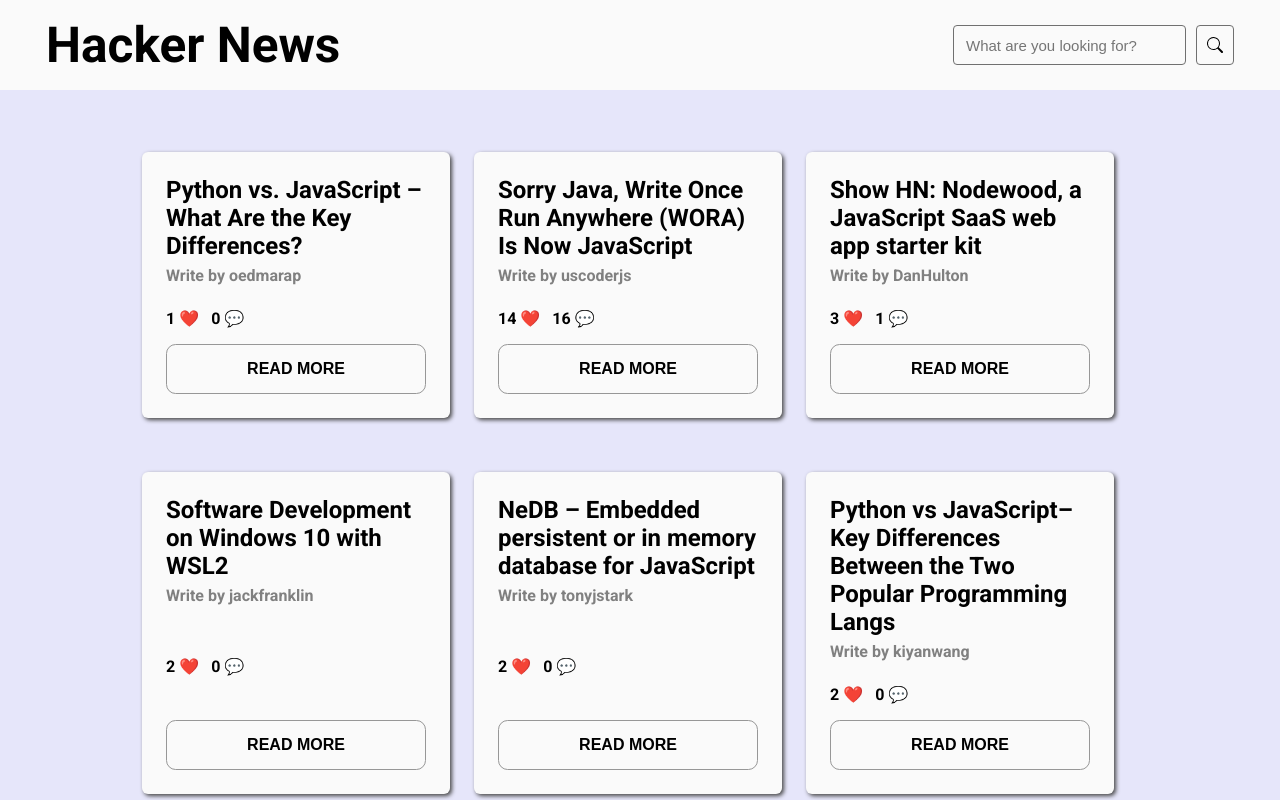
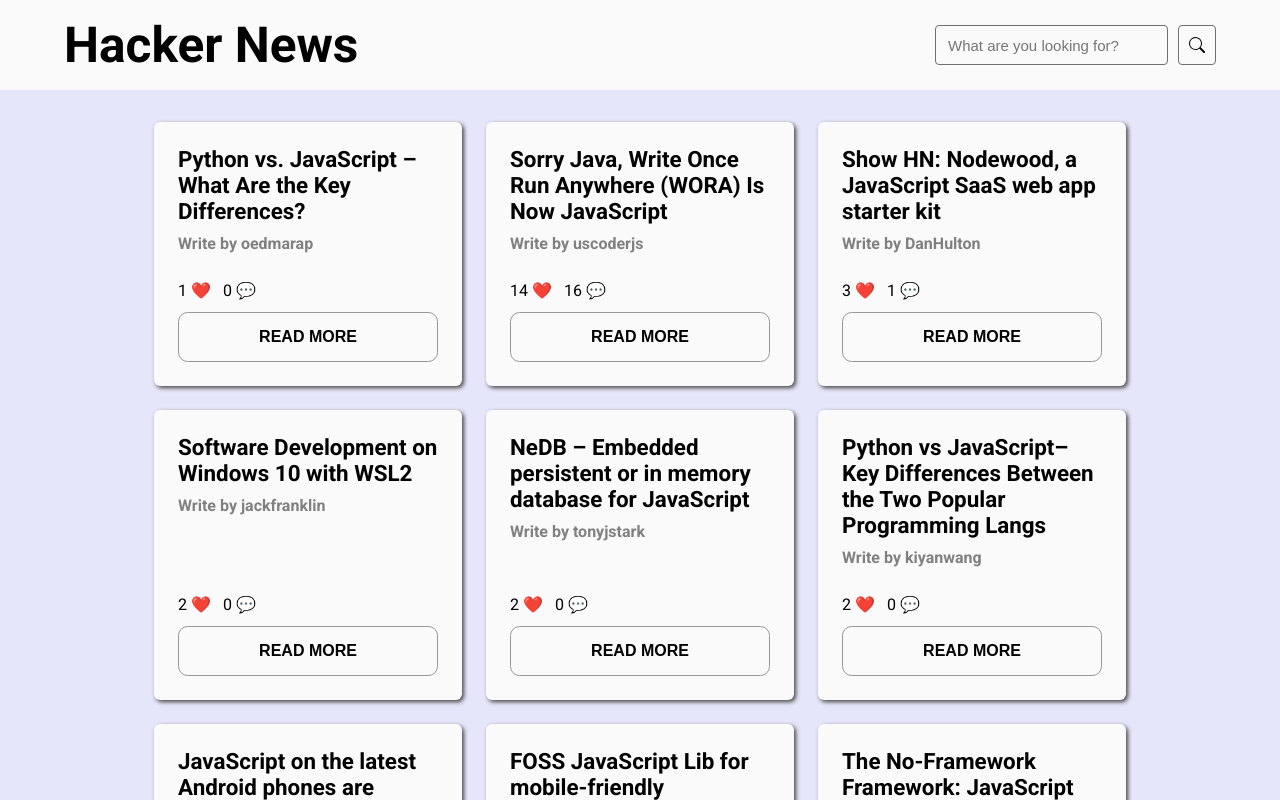
Before and after one commit to Quantumminded/Hacker-news, a React (Create React App) app: page / in a window 1280 px wide. Shown: the top 800 px of the page. Built offline with nearby package versions, Linux system fonts and the light colour scheme.

Commit message:
added margin-top:auto to card-container:last-child

```diff
--- a/src/Cardluca.js
+++ b/src/Cardluca.js
@@ -13,14 +13,16 @@
         <h3 className="card-author">Write by {promps.art.author}</h3>
       </div>
       <div className="news-card-footer">
-        <p className="news-card-footer-element">{promps.art.points} ❤️</p>
-        <p className="news-card-footer-element"> {promps.art.num_comments} 💬</p>
-      </div>
-      <div className="read-more-section">
-
-      <a href={promps.art.url} target="_black">
-      <button className="read-more-text-btn">Read More</button>
-      </a>
+        <div className="reaction-section">
+          <p className="reaction">{promps.art.points} ❤️</p>
+          <p className="reaction">
+            {" "}
+            {promps.art.num_comments} 💬
+          </p>
+        </div>
+        <a href={promps.art.url} target="_black">
+          <button className="read-more-text-btn">Read More</button>
+        </a>
       </div>
     </div>
   );
--- a/src/card.css
+++ b/src/card.css
@@ -10,13 +10,15 @@
     background-color: var(--card-background);
     box-shadow: 2px 2px 4px rgb(70, 70, 70);
     border-radius: 6px;
-    margin: 30px 24px 24px 0px;
+}
+
+.card-main-container:last-child {
+    margin-top: auto;
 }
 
 
 @media only screen and (max-width: 768px) {
     .card-main-container{
-        margin: 0px 0px 24px;
         width: 100%;
         padding: 18px;
     }
@@ -24,23 +26,28 @@
 
 
 .card-top{
-margin-bottom: 24px;
+margin-bottom: 28px;
 
 }
 
 .card-title{
-margin-bottom: 6px;
+margin-bottom: 10px;
 }
 
 
 .news-card-footer {
     display: flex;
+    flex-direction: column;
 }
 
-.news-card-footer-element {
-    padding-right: 12px;
-    font-weight: 700;
-    margin-bottom: 16px;
+.reaction-section{
+    display: flex;
+    flex-direction: row;
+    margin-bottom: 12px;
+}
+
+.reaction {
+    margin-right: 12px;
 }
 
 a{
--- a/src/index.css
+++ b/src/index.css
@@ -36,7 +36,7 @@
 }
 
 h2{
-  font-size: 1.5em;
+  font-size: 1.4em;
 
 }
 
@@ -52,10 +52,10 @@
 /* news body */
 .news-body{
   display: flex;
-  flex-direction: row;
   flex-wrap: wrap;
   justify-content: center;
-  padding-top: 32px;
+  gap: 24px;
+  margin: 32px;
 }
 
 @media only screen and (max-width: 768px) {
@@ -63,17 +63,20 @@
     margin-bottom: 12px;
   }
   .news-body {
-    margin: 0px 20px;
+    margin: 20px;
+    gap: 20px;
   }
 }
 
 .nav-bar{
   display: flex;
+  background-color: var(--card-background);
+  padding: 16px 64px;
+  justify-content: center;
+  align-items: center;
   justify-content: space-between;
-  background-color: var(--card-background);
-  align-items: center;
-  padding: 16px 46px;
 }
+
 
 .search-container {
   display: flex;
@@ -149,6 +152,8 @@
     align-items: flex-start;
   }
 
+
+
   .search-container {
     width: 100%;
 
```
